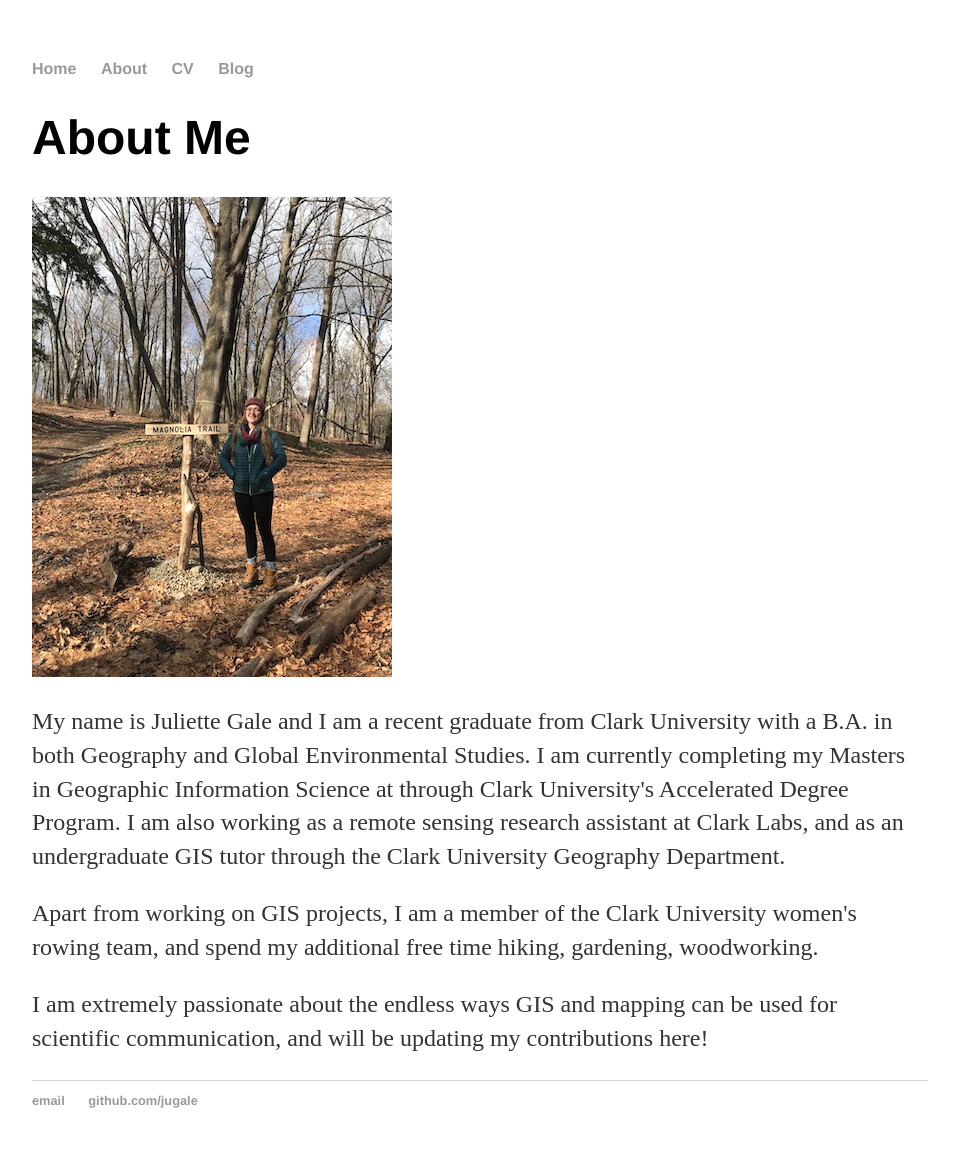
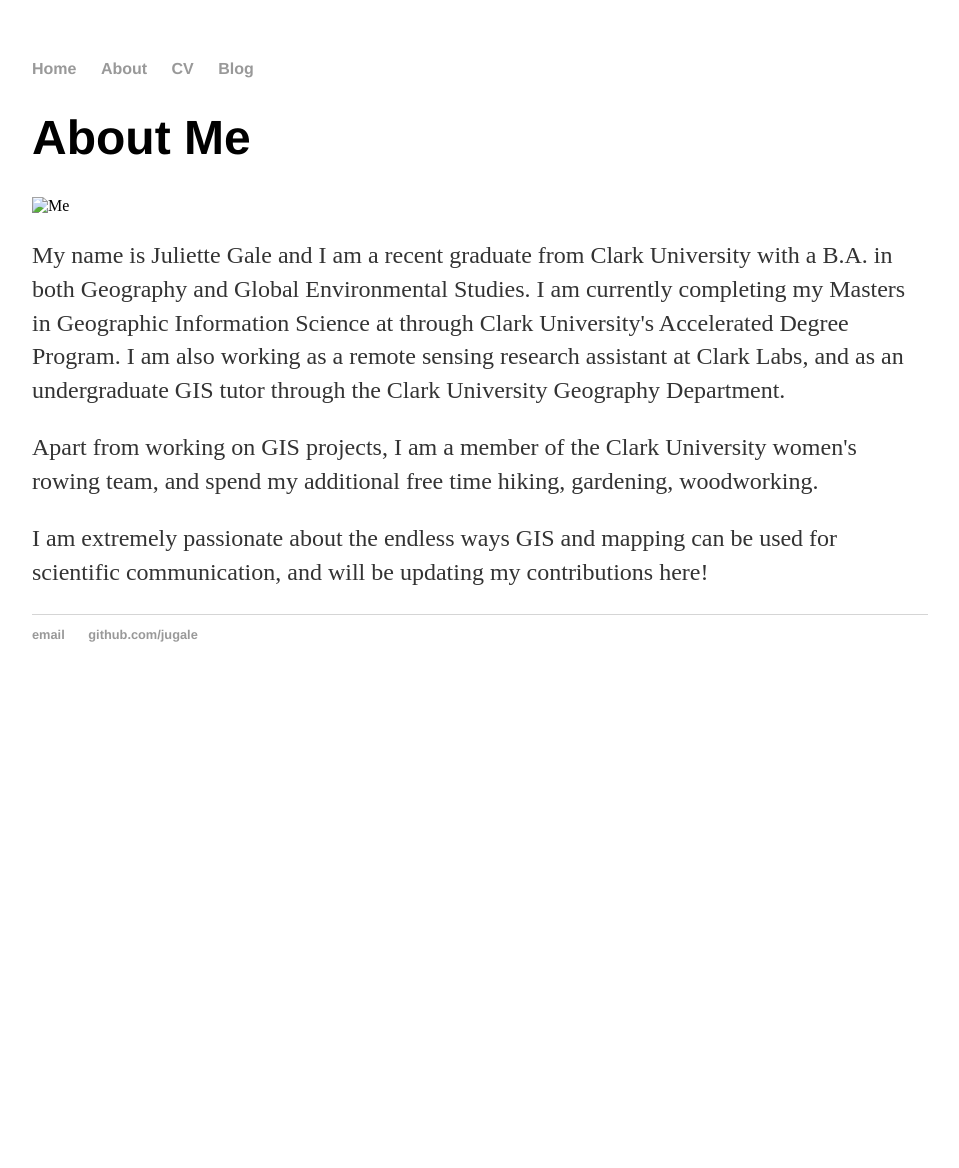
Before and after one commit to jugale/jugale.github.io, a Jekyll site: the page built from about/index.html, in a window 1280 px wide. Shown: the whole page, without its empty margins (160-1119 px from the left). Built offline with Jekyll 4.4.1, drawn with Linux system fonts in a browser that asks for light colours; after the commit the page ends 900 px from its top, so only the background shows below that.

Commit message:
update index.html

```diff
--- a/about/index.html
+++ b/about/index.html
@@ -4,7 +4,7 @@ title: About Me
 ---
 <div class="blurb">
 	<h1>About Me</h1>
-	<img src="/files/IMG_2956.JPG" alt="Me">
+	<img src="/Users/juliette/github/jugale.github.io/files/IMG_2956.JPG" alt="Me">
 	<p>My name is Juliette Gale and I am a recent graduate from Clark University with a B.A. in both Geography and Global Environmental Studies. I am currently completing my Masters in Geographic Information Science at through Clark University's Accelerated Degree Program. I am also working as a remote sensing research assistant at Clark Labs, and as an undergraduate GIS tutor through the Clark University Geography Department.</p>
   <p>Apart from working on GIS projects, I am a member of the Clark University women's rowing team, and spend my additional free time hiking, gardening, woodworking.</p>
   <p>I am extremely passionate about the endless ways GIS and mapping can be used for scientific communication, and will be updating my contributions here!</p>
```
